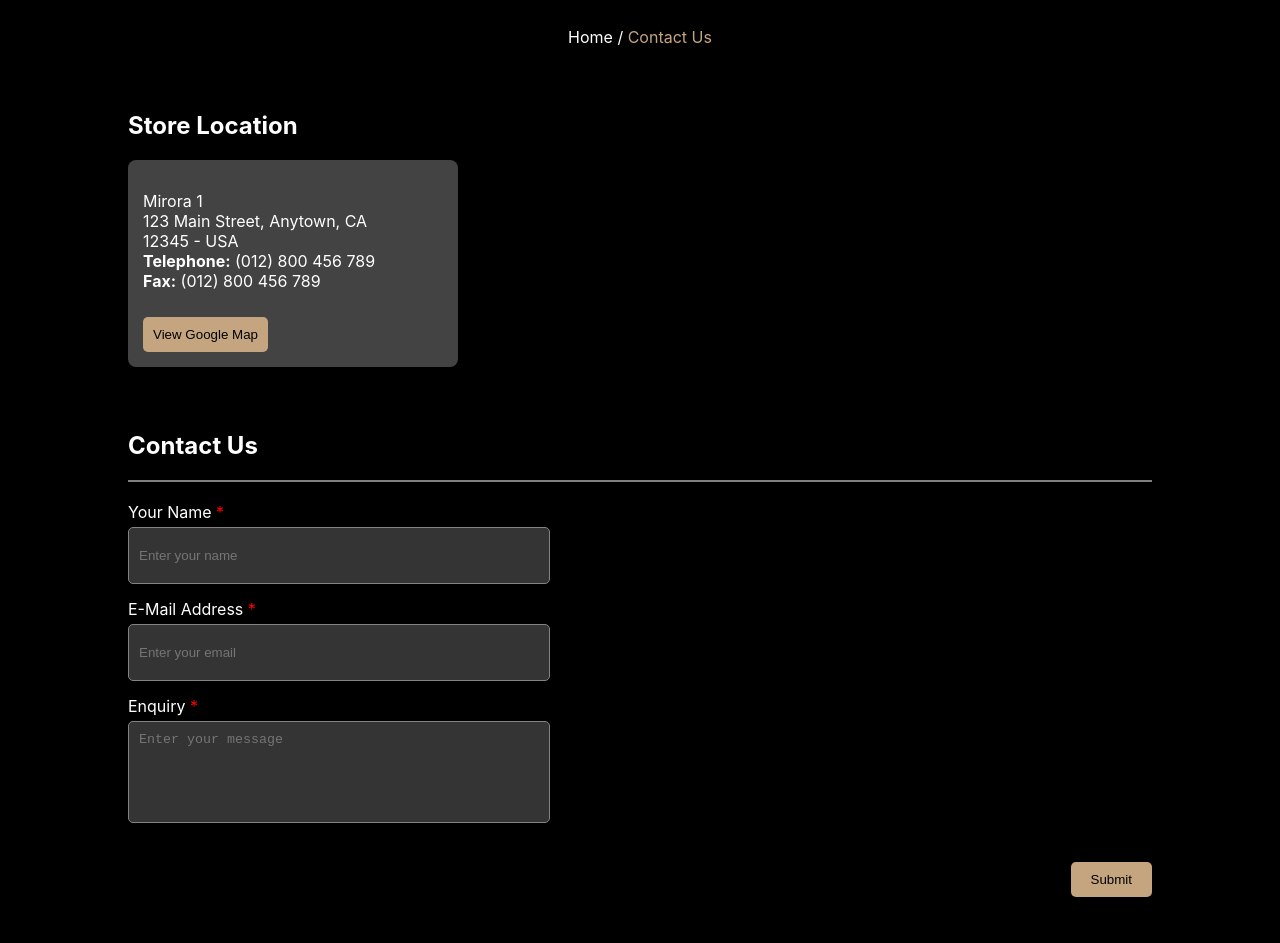
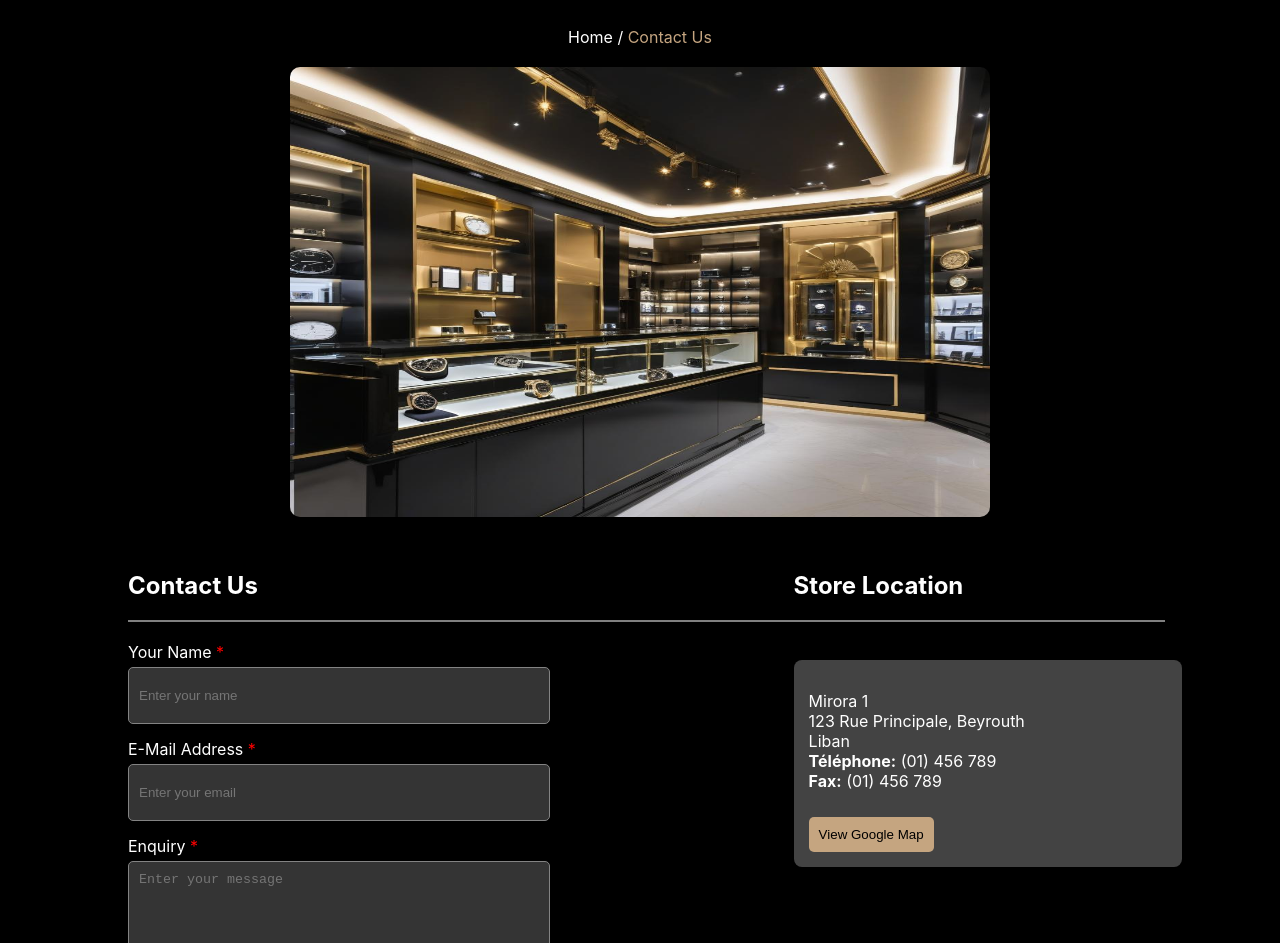
Before and after one commit to elio255/venerisHorology, a React (Create React App) app: page /contact in a window 1280 px wide. Shown: the part 169-1112 px from the top of the page. Before the commit the page ends 1066 px from the top, so only its background shows below. Built offline with nearby package versions, Linux system fonts and the light colour scheme.

Commit message:
Final Edit of the contact us page

```diff
--- a/src/components/contactUs/contactUs.css
+++ b/src/components/contactUs/contactUs.css
@@ -25,20 +25,45 @@ h2 {
   color: white;
 }
 
+.imageContainer {
+  text-align: center;
+  margin-top: 20px;
+}
+
+.contactImage {
+  width: 700px; /* Keeps aspect ratio */
+  height: 450px; /* Set a smaller height */
+  margin-bottom: 30px;
+  border-radius: 10px;
+}
+
+
+.formAndLocationContainer {
+  display: flex;
+  justify-content: space-between;
+  margin: 0 10%;
+  flex-wrap: wrap; /* Makes it responsive */
+}
+
+.contactFormSection {
+  width: 60%;
+  margin-right: 2%;
+}
+
+.LocDescontainer {
+  width: 35%;
+  margin-left: 2%;
+}
+
 .storeLocDetails {
   background-color: rgb(67, 67, 67);
-  width: 300px;
+  width: 100%;
   height: auto;
   padding: 15px;
   color: white;
   margin-bottom: 20px;
+  margin-top: 60px;
   border-radius: 8px;
-}
-
-.LocDescontainer {
-  margin-top: 5%; /* Reduced top margin */
-  margin-left: 10%;
-  margin-bottom: 2%;
 }
 
 .googleMapButton {
@@ -55,18 +80,16 @@ h2 {
   background-color: #A88A6C;
 }
 
-.contactFormSection {
-  margin: 5% 10% 0;
-}
-
 .dividerLine {
   border: 1px solid grey;
+  width:1035px;
   margin-bottom: 20px;
 }
 
 .formGroup {
   margin-bottom: 15px;
 }
+
 
 .formGroup label {
   color: white;
@@ -76,8 +99,8 @@ h2 {
 
 .formGroup input,
 .formGroup textarea {
-    width: 80%; /* Reduced width */
-    max-width: 400px; /* Optional: set a max width for larger screens */
+  width: 80%;
+  max-width: 400px;
   padding: 10px;
   border: 1px solid #838383;
   border-radius: 5px;
@@ -87,14 +110,13 @@ h2 {
 
 .formGroup input[type="text"],
 .formGroup input[type="email"] {
-    height: 35px; /* Slightly reduced height */
+  height: 35px;
 }
 
 .formGroup textarea {
-    height: 80px; /* Reduced height for textarea */
+  height: 80px;
   resize: none;
 }
-
 
 .submitButton {
   background-color: #C5A580;
@@ -103,10 +125,9 @@ h2 {
   border: none;
   border-radius: 5px;
   cursor: pointer;
-  position: relative;
-  right: 0; /* Move button to the right */
-  margin-top: 20px; /* Add space below the form */
-  float: right; /* Align to the right */
+  margin-top: 20px;
+  display: inline-block;
+  margin-bottom: 50px;
 }
 
 .submitButton:hover {
--- a/src/components/contactUs/contactUs.js
+++ b/src/components/contactUs/contactUs.js
@@ -1,6 +1,6 @@
 import React, { useState } from 'react';
 import './contactUs.css';
-
+import Contactusimage from '../images/ContactUsImage.png';
 
 const ContactUs = () => {
   const [formData, setFormData] = useState({
@@ -51,24 +51,12 @@ const ContactUs = () => {
         <h1>Contact Us</h1>
         <p className="subtitleDesign">Home / <span style={{ color: '#C5A580' }}>Contact Us</span></p>
       </div>
-      <div className="LocDescontainer">
-        <h2>Store Location</h2>
-        <div className="storeLocDetails">
-          <p>Mirora 1<br />
-            123 Main Street, Anytown, CA<br />
-            12345 - USA<br />
-            <strong>Telephone:</strong> (012) 800 456 789<br />
-            <strong>Fax:</strong> (012) 800 456 789
-          </p>
-          <button
-            className="googleMapButton"
-            onClick={() => window.open('https://www.google.com/maps')}
-          >
-            View Google Map
-          </button>
-        </div>
+
+      <div className="imageContainer">
+        <img src={Contactusimage} alt="Contact Us" className="contactImage" />
       </div>
 
+      <div className="formAndLocationContainer">
         <div className="contactFormSection">
           <h2>Contact Us</h2>
           <hr className="dividerLine" />
@@ -111,6 +99,26 @@ const ContactUs = () => {
             <button type="submit" className="submitButton">Submit</button>
           </form>
         </div>
+
+        <div className="LocDescontainer">
+          <h2>Store Location</h2>
+          <div className="storeLocDetails">
+          <p>Mirora 1<br />
+  123 Rue Principale, Beyrouth<br />
+  Liban<br />
+  <strong>Téléphone:</strong> (01) 456 789<br />
+  <strong>Fax:</strong> (01) 456 789
+</p>
+
+            <button
+              className="googleMapButton"
+              onClick={() => window.open('https://www.google.com/maps')}
+            >
+              View Google Map
+            </button>
+          </div>
+        </div>
+      </div>
     </div>
   );
 }
```
Also changed, not shown: src/components/images/ContactUsImage.png (added). Lines whose indentation alone changed are shown as unchanged.
